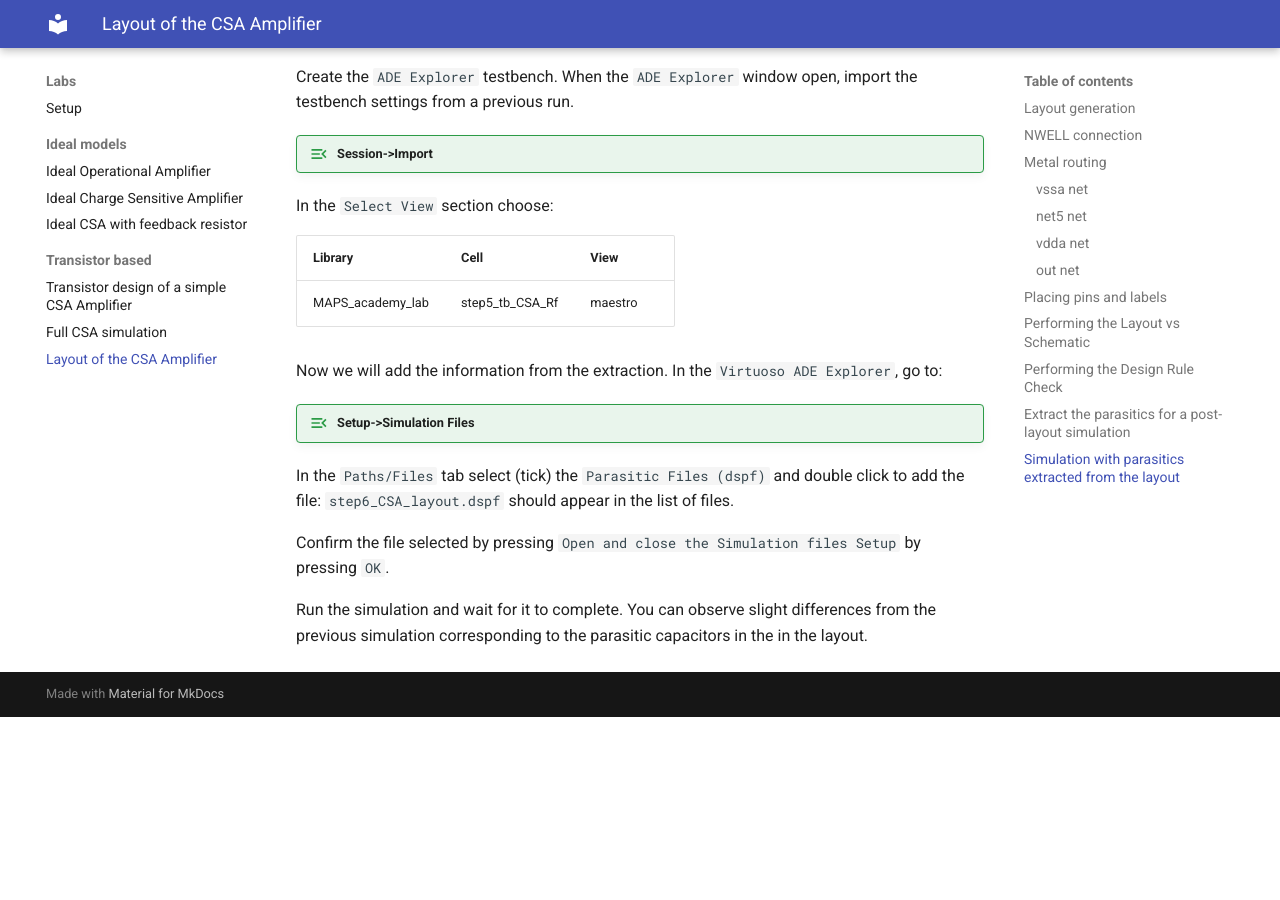
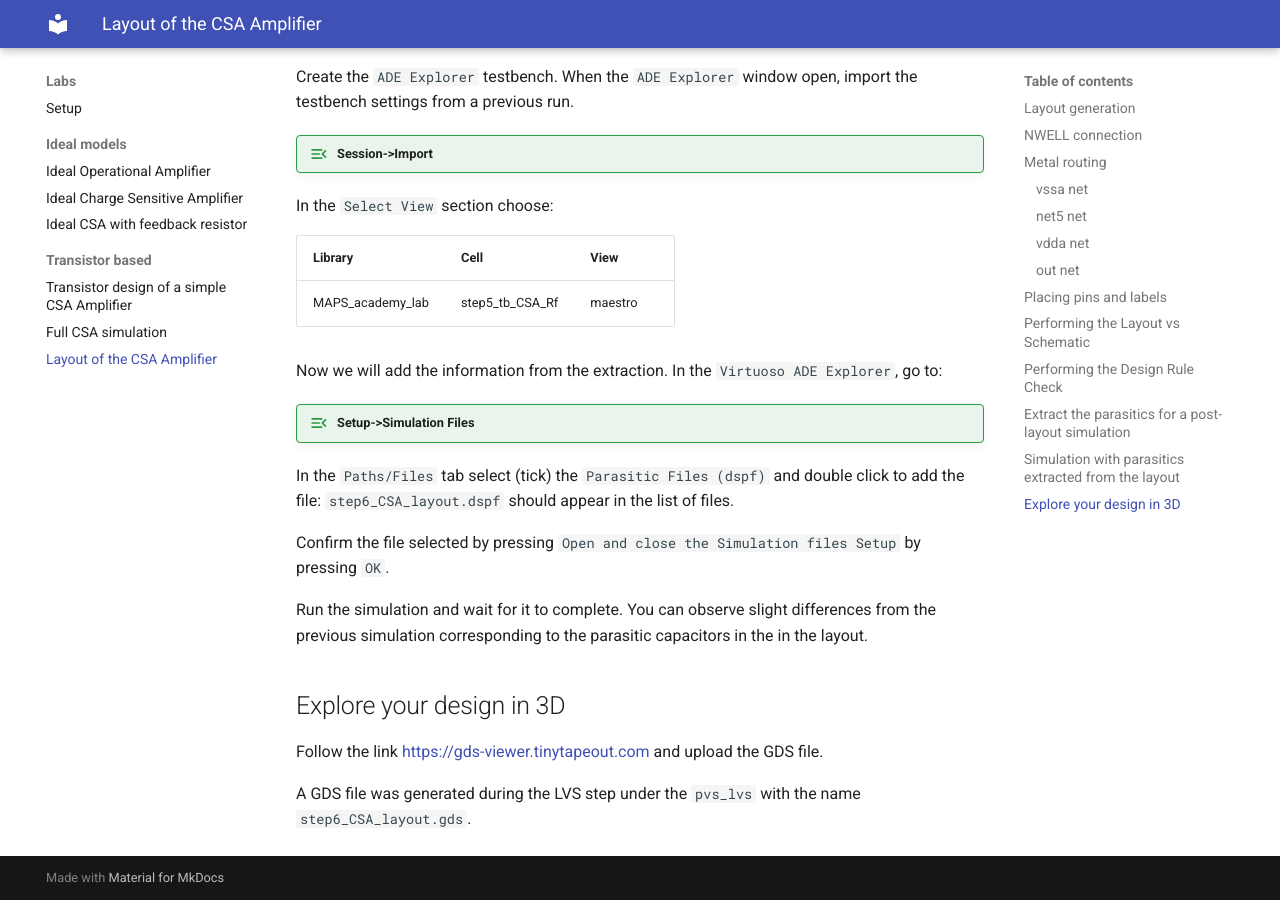
Before and after one commit to fred-ir/maps_academy, an MkDocs documentation site: the page built from docs/labs/lab07.md, in a window 1280 px wide and 900 px high, scrolled down 13441 px. Built offline with MkDocs 1.6.1 and Material for MkDocs 9.7.7, drawn with Linux system fonts in a browser that asks for light colours; before the commit the page ends 14158 px from its top, so only the background shows below that.

Commit message:
add gds 3D step

```diff
--- a/docs/labs/lab07.md
+++ b/docs/labs/lab07.md
@@ -233,3 +233,9 @@ In the `Paths/Files` tab select (tick) the `Parasitic Files (dspf)` and double c
 Confirm the file selected by pressing `Open and close the Simulation files Setup` by pressing `OK`.
 
 Run the simulation and wait for it to complete. You can observe slight differences from the previous simulation corresponding to the parasitic capacitors in the in the layout.
+
+## Explore your design in 3D
+
+Follow the link [https://gds-viewer.tinytapeout.com](https://gds-viewer.tinytapeout.com) and upload the GDS file.
+
+A GDS file was generated during the LVS step under the `pvs_lvs` with the name `step6_CSA_layout.gds`.
```
